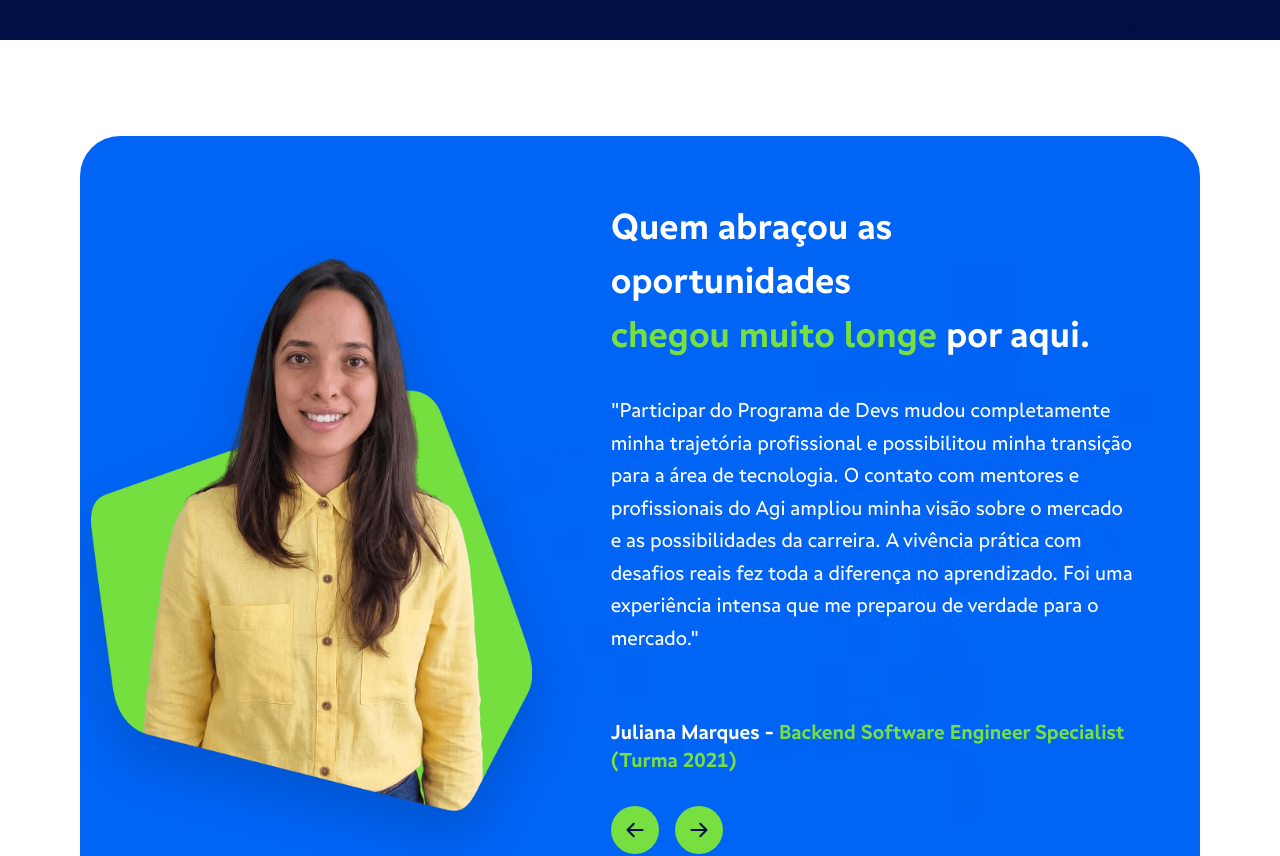
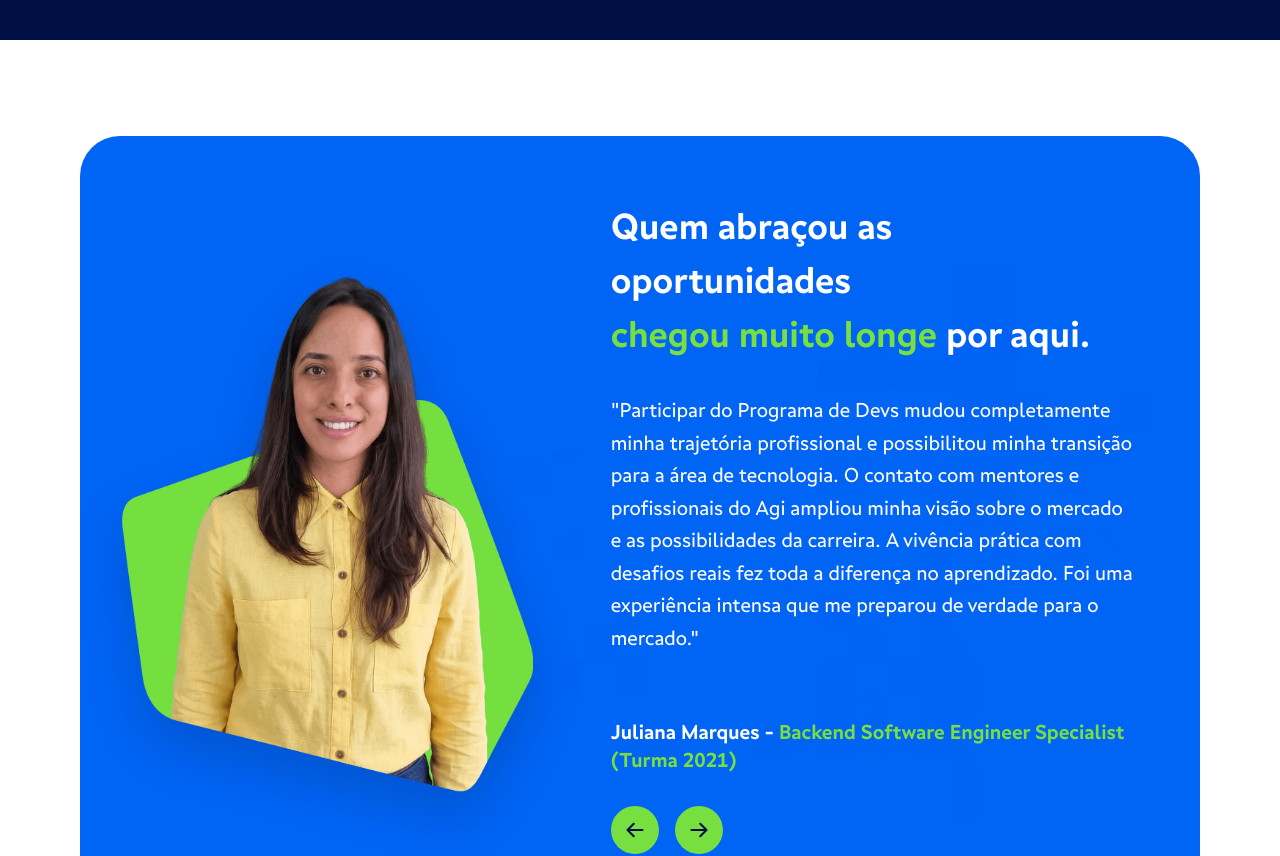
Before and after one commit to Uriel3coletivo/formacao-devs-ia, a Next.js app: page / in a window 1280 px wide. Shown: the part 8180-9036 px from the top of the page. Built offline with nearby package versions, Linux system fonts and the light colour scheme.

Commit message:
Update Depoimento.jsx

```diff
--- a/src/components/Depoimento.jsx
+++ b/src/components/Depoimento.jsx
@@ -56,7 +56,7 @@ export default function Depoimento() {
           <div className="hidden lg:grid grid-cols-12 gap-0 items-stretch relative z-10 h-full">
 
             {/* LADO ESQUERDO: Foto */}
-            <div className="col-span-5 relative flex justify-center items-center min-h-[400px] lg:min-h-full">
+           <div className="col-span-5 relative flex justify-center items-center min-h-[400px] lg:min-h-full pl-8">
               <AnimatePresence mode="wait">
                 <motion.img
                   key={currentIndex}
```
